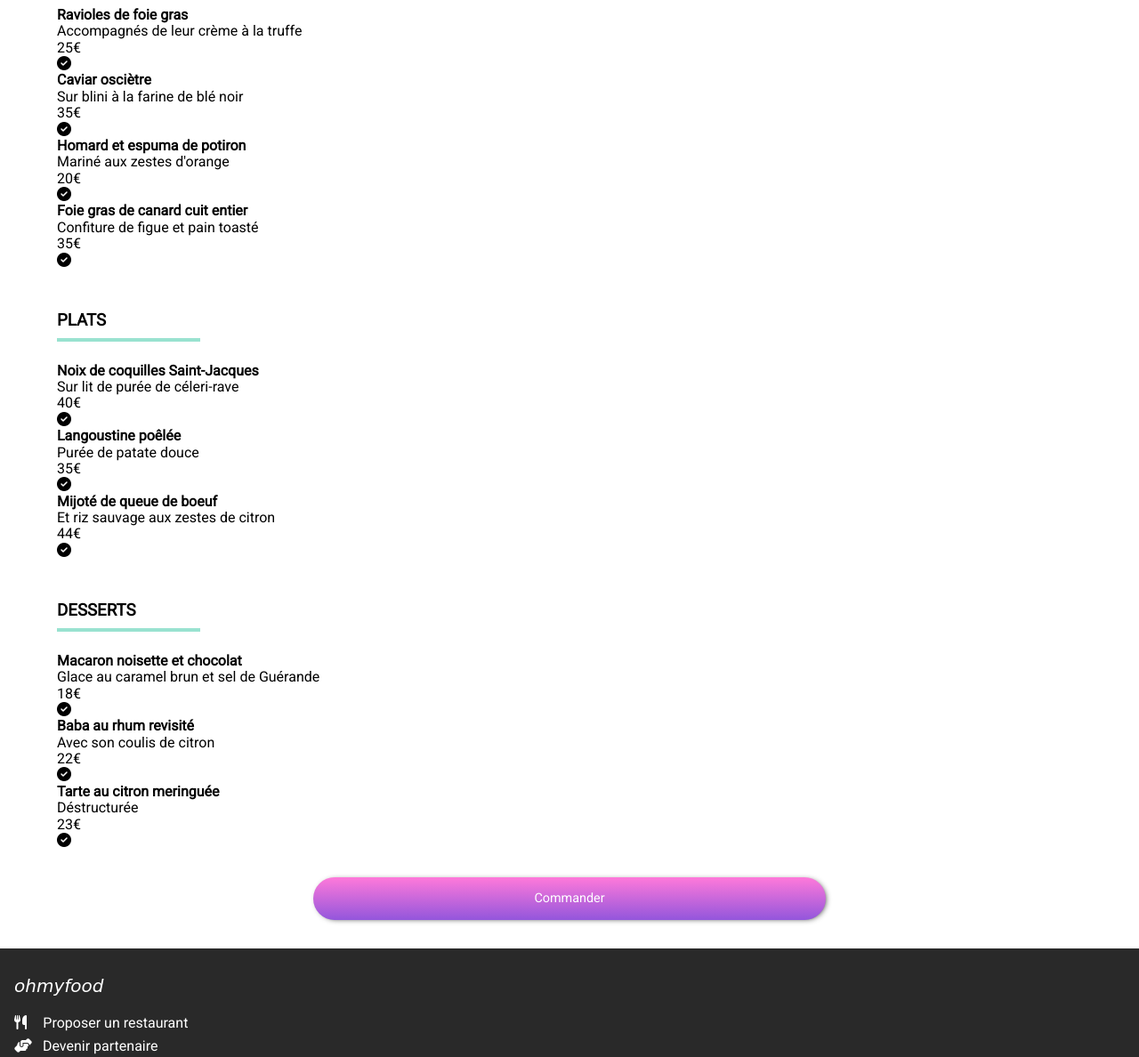
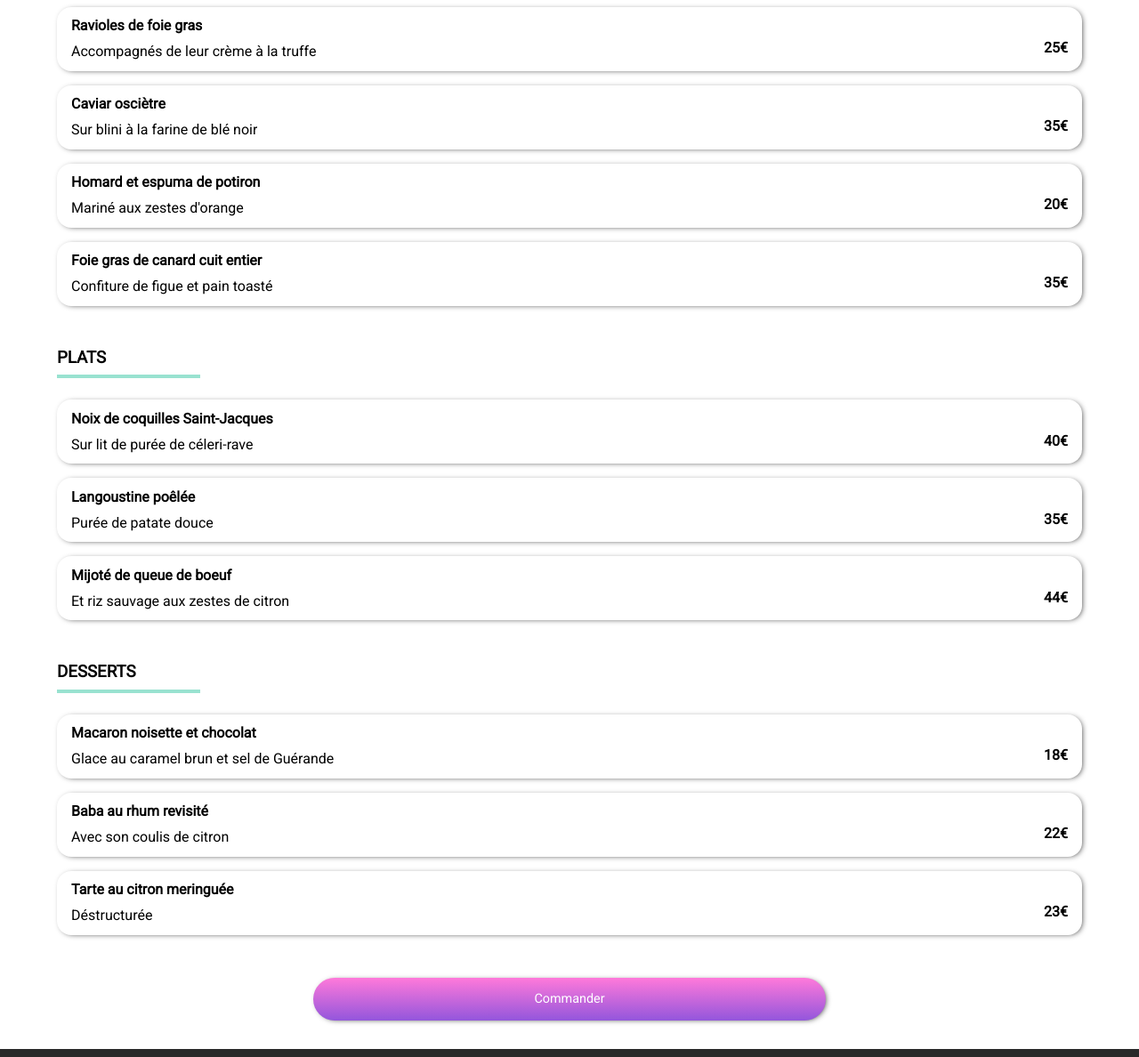
Before and after one commit to Dylhunt46/ohmyfood, a website: page restaurant2.html in a window 1280 px wide. Shown: the part 760-1948 px from the top of the page at 89% size. Drawn offline with Linux system fonts and the light colour scheme; a web font is replaced by a local one.

Commit message:
Finish Animation Check on Menus

```diff
--- a/restaurant2.html
+++ b/restaurant2.html
@@ -54,70 +54,88 @@
                     <hr>
                 </div>
 
-                <div class="menu__items__description">
+                <article class="menus__item">
+                    <div class="menus__item__description">
                         <h4>Ravioles de foie gras</h4>
-                    <div class="menu__details">
-                        <div>Accompagnés de leur crème à la truffe</div>
-                        <div class="prices">25€</div>
+                        <p>Accompagnés de leur crème à la truffe</p>
                     </div>
-                    <i class="fa-solid fa-circle-check"></i>
+                    <span class="menus__item__price">25€</span>
+                    <div class="menus__item__check">
+                        <i class="fas fa-check"></i>
                     </div>
+                </article>
 
+                <article class="menus__item">
+                    <div class="menus__item__description">
+                        <h4>Caviar osciètre</h4>
+                        <p>Sur blini à la farine de blé noir</p>
+                    </div>
+                    <span class="menus__item__price">35€</span>
+                    <div class="menus__item__check">
+                        <i class="fas fa-check"></i>
+                    </div>
+                </article>
 
-                <div class="menu__items__description">
-                    <h4>Caviar osciètre</h4>
-                    <div class="menu__details">
-                        <div>Sur blini à la farine de blé noir</div>
-                        <div class="prices">35€</div>
+                <article class="menus__item">
+                    <div class="menus__item__description">
+                        <h4>Homard et espuma de potiron</h4>
+                        <p>Mariné aux zestes d'orange</p>
                     </div>
-                    <i class="fa-solid fa-circle-check"></i>
+                    <span class="menus__item__price">20€</span>
+                    <div class="menus__item__check">
+                        <i class="fas fa-check"></i>
                     </div>
-                <div class="menu__items__description">
-                    <h4>Homard et espuma de potiron</h4>
-                    <div class="menu__details">
-                        <div>Mariné aux zestes d'orange</div>
-                        <div class="prices">20€</div>
+                </article>
+
+                <article class="menus__item">
+                    <div class="menus__item__description">
+                        <h4>Foie gras de canard cuit entier</h4>
+                        <p>Confiture de figue et pain toasté</p>
                     </div>
-                    <i class="fa-solid fa-circle-check"></i>
+                    <span class="menus__item__price">35€</span>
+                    <div class="menus__item__check">
+                        <i class="fas fa-check"></i>
                     </div>
-                <div class="menu__items__description">
-                    <h4>Foie gras de canard cuit entier</h4>
-                    <div class="menu__details">
-                        <div>Confiture de figue et pain toasté</div>
-                        <div class="prices">35€</div>
-                    </div>
-                    <i class="fa-solid fa-circle-check"></i>
-                </div>
+                </article>
+
         </article>
         <article class="restaurants__menu">
             <div class="menu__items__title">
                 <h3>PLATS</h3>
                 <hr>
             </div>
-            <div class="menu__items__description">
+            <article class="menus__item">
+                <div class="menus__item__description">
                     <h4>Noix de coquilles Saint-Jacques</h4>
-                <div class="menu__details">
-                    <div>Sur lit de purée de céleri-rave</div>
-                    <div class="prices">40€</div>
+                    <p>Sur lit de purée de céleri-rave</p>
                 </div>
-                <i class="fa-solid fa-circle-check"></i>
+                <span class="menus__item__price">40€</span>
+                <div class="menus__item__check">
+                    <i class="fas fa-check"></i>
                 </div>
-            <div class="menu__items__description">
+            </article>
+
+            <article class="menus__item">
+                <div class="menus__item__description">
                     <h4>Langoustine poêlée</h4>
-                <div class="menu__details">
-                    <div>Purée de patate douce</div>
-                    <div class="prices">35€</div>
+                    <p>Purée de patate douce</p>
                 </div>
-                <i class="fa-solid fa-circle-check"></i>
+                <span class="menus__item__price">35€</span>
+                <div class="menus__item__check">
+                    <i class="fas fa-check"></i>
                 </div>
-            <div class="menu__items__description">
+            </article>
+
+            <article class="menus__item">
+                <div class="menus__item__description">
                     <h4>Mijoté de queue de boeuf</h4>
-                <div class="menu__details">
-                    <div>Et riz sauvage aux zestes de citron</div>
-                    <div class="prices">44€</div>
+                    <p>Et riz sauvage aux zestes de citron</p>
                 </div>
-                <i class="fa-solid fa-circle-check"></i>
+                <span class="menus__item__price">44€</span>
+                <div class="menus__item__check">
+                    <i class="fas fa-check"></i>
                 </div>
+            </article>
 
         </article>
         <article class="restaurants__menu">
@@ -125,30 +143,39 @@
                 <h3>DESSERTS</h3>
                 <hr>
             </div>
-            <div class="menu__items__description">
+            <article class="menus__item">
+                <div class="menus__item__description">
                     <h4>Macaron noisette et chocolat</h4>
-                <div class="menu__details">
-                    <div>Glace au caramel brun et sel de Guérande</div>
-                    <div class="prices">18€</div>
+                    <p>Glace au caramel brun et sel de Guérande</p>
                 </div>
-                <i class="fa-solid fa-circle-check"></i>
+                <span class="menus__item__price">18€</span>
+                <div class="menus__item__check">
+                    <i class="fas fa-check"></i>
                 </div>
-            <div class="menu__items__description">
+            </article>
+
+            <article class="menus__item">
+                <div class="menus__item__description">
                     <h4>Baba au rhum revisité</h4>
-                <div class="menu__details">
-                    <div>Avec son coulis de citron</div>
-                    <div class="prices">22€</div>
+                    <p>Avec son coulis de citron</p>
                 </div>
-                <i class="fa-solid fa-circle-check"></i>
+                <span class="menus__item__price">22€</span>
+                <div class="menus__item__check">
+                    <i class="fas fa-check"></i>
                 </div>
-            <div class="menu__items__description">
+            </article>
+
+            <article class="menus__item">
+                <div class="menus__item__description">
                     <h4>Tarte au citron meringuée</h4>
-                <div class="menu__details">
-                    <div>Déstructurée</div>
-                    <div class="prices">23€</div>
+                    <p>Déstructurée</p>
                 </div>
-                <i class="fa-solid fa-circle-check"></i>
+                <span class="menus__item__price">23€</span>
+                <div class="menus__item__check">
+                    <i class="fas fa-check"></i>
                 </div>
+            </article>
+
         </article>
         <div class="btn__order">
             <button class="btn">Commander</button>
--- a/sass/layouts/_restaurants.scss
+++ b/sass/layouts/_restaurants.scss
@@ -85,26 +85,30 @@ hr {
   overflow: hidden;
   display: flex;
   border-radius: 1rem;
+  height: 4.5rem;
+  margin-bottom: 1rem;
   @include shadow;
 
   .menus__item__description {
-    padding: 0 1rem;
+    padding: 0.1rem 1rem;
     overflow: hidden;
     text-overflow: ellipsis;
+    display: flex;
+    flex-direction: column;
+    justify-content: space-evenly;
 
     h4,
     p {
       overflow: hidden;
       white-space: nowrap;
-
-
+      text-overflow: ellipsis;
     }
   }
 
   .menus__item__price {
     margin-left: auto;
     font-weight: bold;
-    padding: 1rem 1rem 0 1rem;
+    padding: 0 1rem 1rem 1rem;
     display: flex;
     align-items: flex-end;
   }
```
Also changed, not shown: restaurant1.html (+69 -61 lines), restaurant3.html (+77 -49 lines), restaurant4.html (+76 -49 lines), css/style.css, 1 other file. Lines whose indentation alone changed are shown as unchanged.
